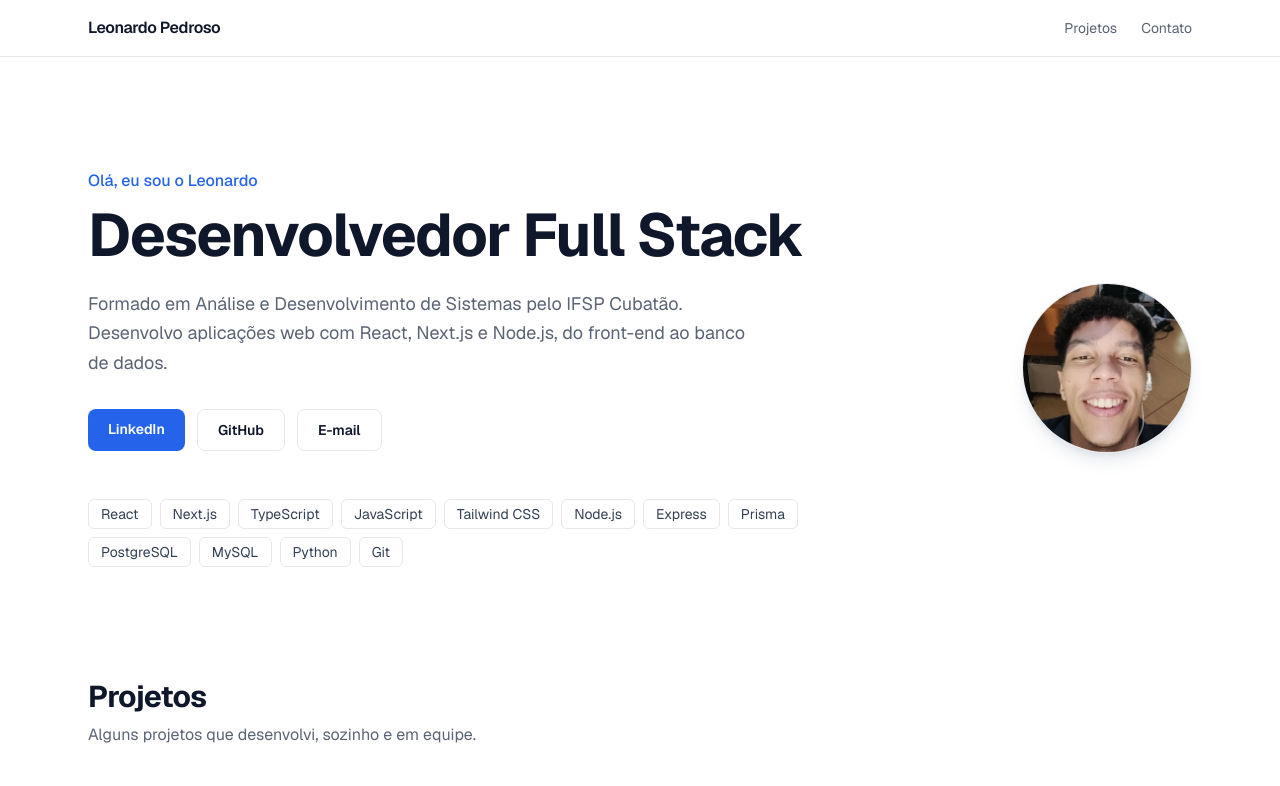
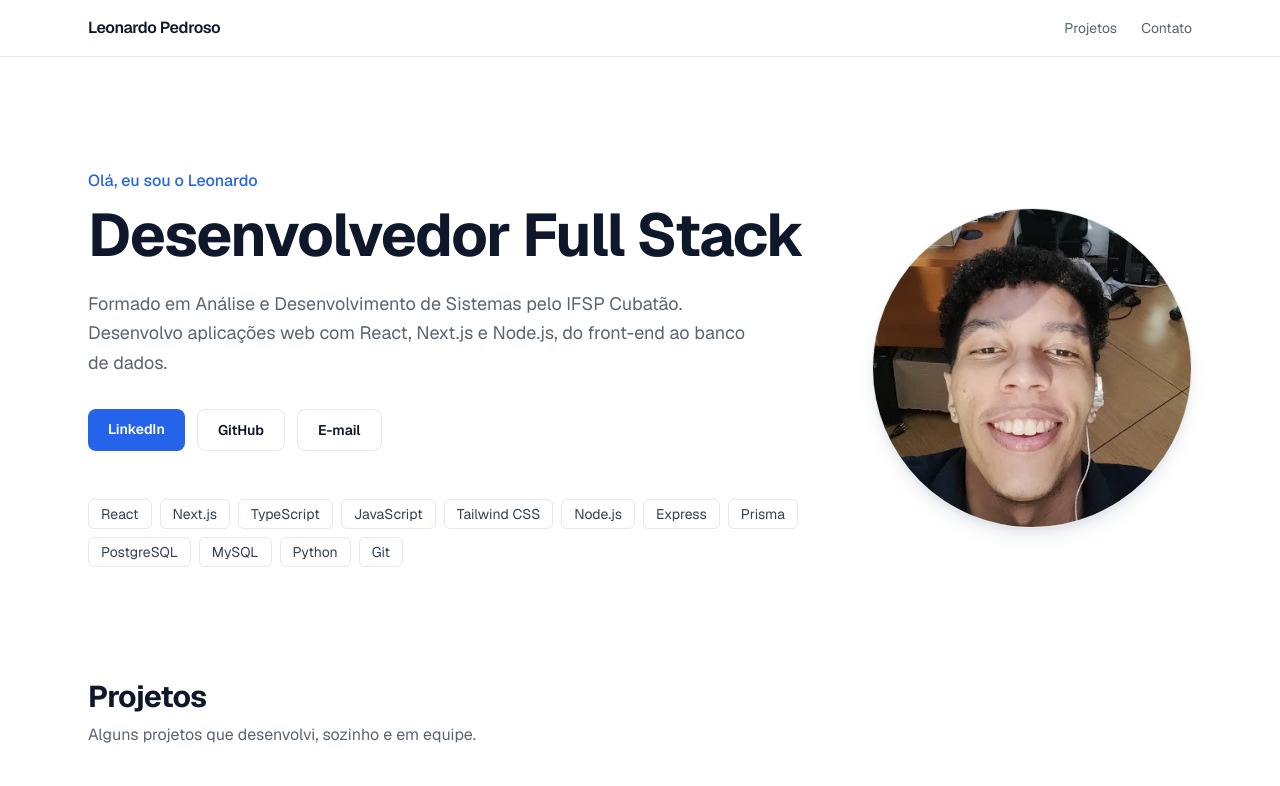
Before and after one commit to Leoocds/portfolio, a Next.js app: page / in a window 1280 px wide. Shown: the top 786 px of the page. Built offline with nearby package versions, Linux system fonts and the light colour scheme.

Commit message:
Aumenta a foto do topo

```diff
--- a/src/app/page.tsx
+++ b/src/app/page.tsx
@@ -173,10 +173,10 @@ export default function Home() {
           <Image
             src="/foto.webp"
             alt="Foto de Leonardo de Lima Pedroso"
-            width={340}
-            height={340}
+            width={380}
+            height={380}
             priority
-            className="h-28 w-28 shrink-0 rounded-full border border-line object-cover shadow-lg shadow-shadow sm:h-36 sm:w-36 md:h-[170px] md:w-[170px]"
+            className="h-48 w-48 shrink-0 rounded-full border border-line object-cover shadow-lg shadow-shadow sm:h-60 sm:w-60 md:h-72 md:w-72 lg:h-80 lg:w-80"
           />
         </section>
 
```
Also changed, not shown: public/foto.webp.
